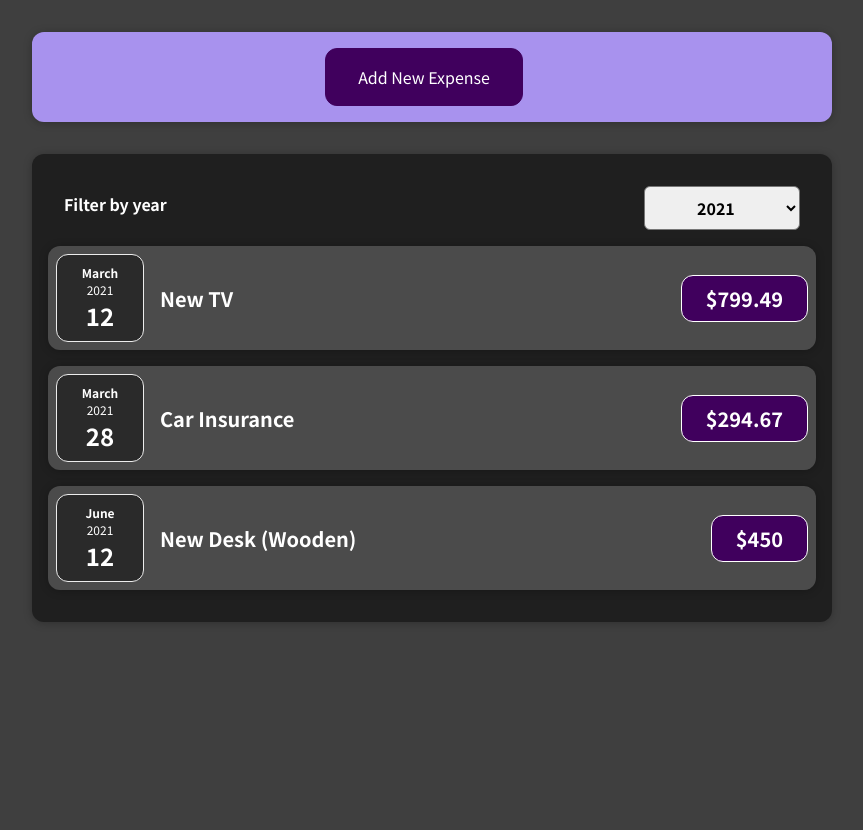
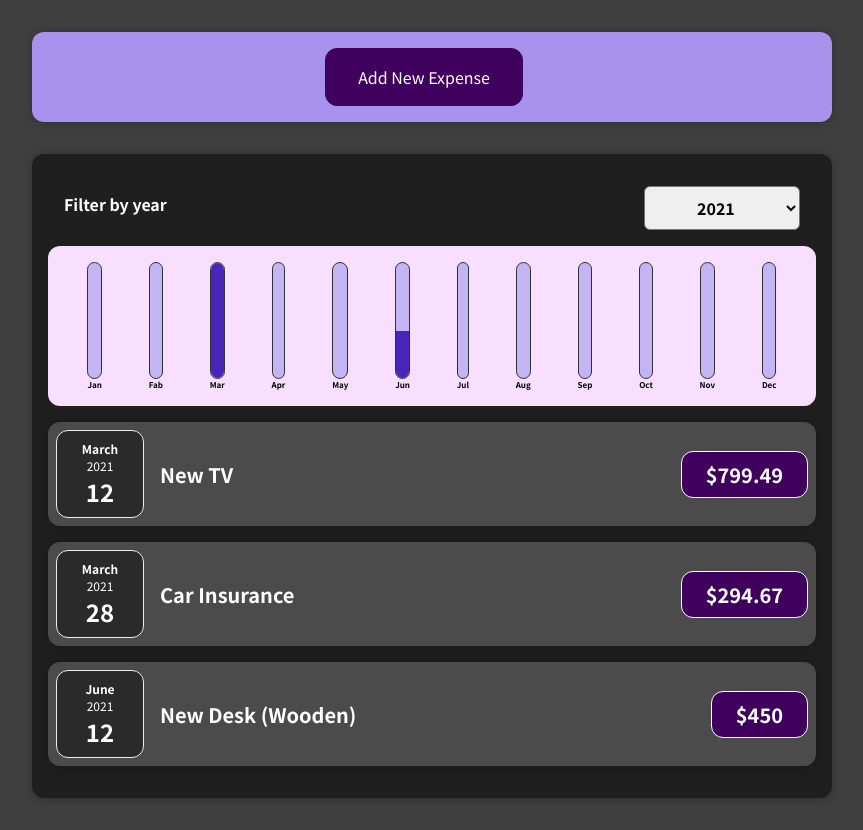
Before and after one commit to azamatyudaev/react-complete-guide, a React (Create React App) app: page / in a window 1280 px wide. Shown: the whole page, without its empty margins (208-1071 px from the left). Before the commit the page ends 800 px from the top, so only its background shows below. Built offline with nearby package versions, Linux system fonts and the light colour scheme.

Commit message:
Lesson 32 Wrap up and next steps

```diff
--- a/src/components/Chart/Chart.jsx
+++ b/src/components/Chart/Chart.jsx
@@ -1,14 +1,17 @@
 import './Chart.css'
 import ChartBar from '../ChartBar/ChartBar'
 
-const Chart = ({ charts }) => {
+const Chart = ({ dataPoints }) => {
+  const dataPointsValues = dataPoints.map(dataPoint => dataPoint.value)
+  const totalMax = Math.max(...dataPointsValues)
+
   return (
     <div className="chart">
-      {charts.map((chart) => (
+      {dataPoints.map((chart) => (
         <ChartBar
           key={chart.id}
           value={chart.value}
-          maxValue={null}
+          maxValue={totalMax}
           label={chart.label}
         />
       ))}
--- a/src/components/Expenses/Expenses.jsx
+++ b/src/components/Expenses/Expenses.jsx
@@ -3,6 +3,7 @@ import { useState } from 'react'
 import Card from '../UI/Card'
 import ExpensesFilter from '../ExpensesFilter/ExpensesFilter'
 import ExpensesList from '../ExpensesList/ExpensesList'
+import ExpensesChart from '../ExpensesChart/ExpensesChart'
 
 const Expenses = ({ expenses }) => {
   const [filteredYear, setFilteredYear] = useState('2021')
@@ -22,7 +23,7 @@ const Expenses = ({ expenses }) => {
           onChangeFilter={filterChangeHandler}
           selected={filteredYear}
         />
-
+        <ExpensesChart expenses={filteredExpenses} />
         <ExpensesList items={filteredExpenses} />
       </Card>
     </>
--- /dev/null
+++ b/src/components/ExpensesChart/ExpensesChart.jsx
@@ -0,0 +1,77 @@
+import Chart from '../Chart/Chart'
+
+const ExpensesChart = ({ expenses }) => {
+  const chartDataPoints = [
+    {
+      id: 1,
+      label: 'Jan',
+      value: 0
+    },
+    {
+      id: 2,
+      label: 'Fab',
+      value: 0
+    },
+    {
+      id: 3,
+      label: 'Mar',
+      value: 0
+    },
+    {
+      id: 4,
+      label: 'Apr',
+      value: 0
+    },
+    {
+      id: 5,
+      label: 'May',
+      value: 0
+    },
+    {
+      id: 6,
+      label: 'Jun',
+      value: 0
+    },
+    {
+      id: 7,
+      label: 'Jul',
+      value: 0
+    },
+    {
+      id: 8,
+      label: 'Aug',
+      value: 0
+    },
+    {
+      id: 9,
+      label: 'Sep',
+      value: 0
+    },
+    {
+      id: 10,
+      label: 'Oct',
+      value: 0
+    },
+    {
+      id: 11,
+      label: 'Nov',
+      value: 0
+    },
+    {
+      id: 12,
+      label: 'Dec',
+      value: 0
+    }
+  ]
+
+  for(const expense of expenses) {
+    const expenseMonth = expense.date.getMonth() // Starting at 0 => January => 0
+    chartDataPoints[expenseMonth].value += expense.amount
+  }
+
+  return (
+    <Chart dataPoints={chartDataPoints} />
+  )
+}
+
+export default ExpensesChart
```
